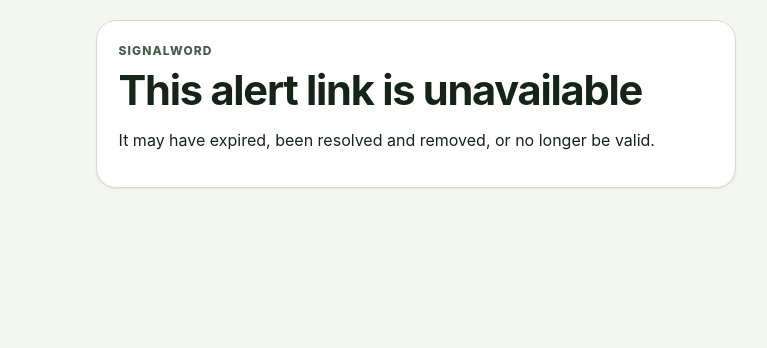
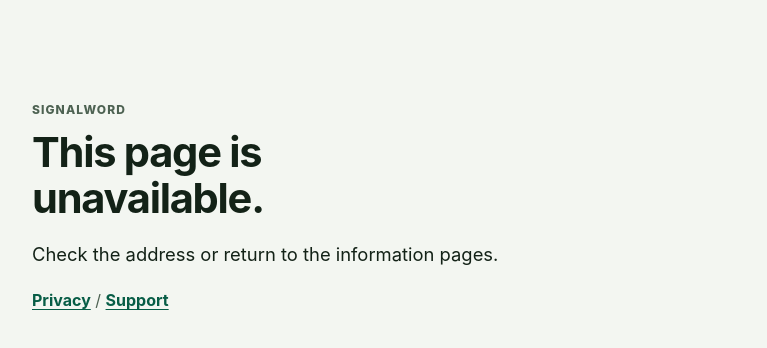
Before and after one commit to HaleyyT/SignalWord, a React (Vite) app in the folder apps/viewer/: page / in a window 1280 px wide. Shown: the top 348 px of the page, without its empty margins (224-991 px from the left). Built offline with nearby package versions, Linux system fonts and the light colour scheme.

Commit message:
Add privacy and support information pages

```diff
--- a/apps/viewer/index.html
+++ b/apps/viewer/index.html
@@ -4,7 +4,8 @@
     <meta charset="UTF-8" />
     <meta name="viewport" content="width=device-width, initial-scale=1.0" />
     <meta name="referrer" content="no-referrer" />
-    <title>SignalWord alert</title>
+    <meta name="description" content="SignalWord privacy, support, and trusted-contact alert information." />
+    <title>SignalWord</title>
   </head>
   <body>
     <div id="root"></div>
--- a/apps/viewer/src/main.tsx
+++ b/apps/viewer/src/main.tsx
@@ -1,6 +1,10 @@
 import { StrictMode } from 'react'
 import { createRoot } from 'react-dom/client'
 import { ViewerApp } from './viewer/ViewerApp'
+import { PrivacyPage } from './pages/PrivacyPage'
+import { SupportPage } from './pages/SupportPage'
+import { UnavailablePage } from './pages/UnavailablePage'
+import { pageForPath } from './pages/route'
 import './styles.css'
 
 const root = document.getElementById('root')
@@ -9,8 +13,13 @@
   throw new Error('Viewer root is missing.')
 }
 
-createRoot(root).render(
-  <StrictMode>
-    <ViewerApp />
-  </StrictMode>,
-)
+const page = pageForPath(window.location.pathname)
+const content = page === 'event'
+  ? <ViewerApp />
+  : page === 'privacy'
+    ? <PrivacyPage />
+    : page === 'support'
+      ? <SupportPage />
+      : <UnavailablePage />
+
+createRoot(root).render(<StrictMode>{content}</StrictMode>)
--- /dev/null
+++ b/apps/viewer/src/pages/PrivacyPage.tsx
@@ -0,0 +1,36 @@
+export function PrivacyPage() {
+  return (
+    <main className="information-shell">
+      <header className="information-header">
+        <a href="/" className="wordmark">SignalWord</a>
+        <a href="/support">Support</a>
+      </header>
+      <article className="information-content">
+        <p className="eyebrow">Privacy</p>
+        <h1>Your private phrase stays with iOS.</h1>
+        <p className="lede">SignalWord is designed to notify one confirmed trusted contact. It is not an emergency-dispatch service.</p>
+
+        <section>
+          <h2>What SignalWord does not collect</h2>
+          <p>SignalWord does not receive, store, log, or upload your Vocal Shortcut phrase, its audio, or ordinary ambient audio.</p>
+        </section>
+        <section>
+          <h2>What an alert can include</h2>
+          <p>After an alert, SignalWord may process your chosen display name, encrypted trusted-contact destination, alert status, and the latest available location with its timestamp and accuracy.</p>
+        </section>
+        <section>
+          <h2>Retention</h2>
+          <p>Location samples are scheduled for deletion 24 hours after resolution or expiry. Redacted delivery diagnostics are retained for no more than seven days.</p>
+        </section>
+        <section>
+          <h2>Links and recipients</h2>
+          <p>A contact viewer link is high-entropy, time-limited, and revocable. It is scoped to one event. SignalWord does not automatically contact police or emergency services.</p>
+        </section>
+        <section>
+          <h2>Delete your data</h2>
+          <p>When the in-app deletion flow is available, it revokes viewer links, removes server data, clears local storage, and signs out the device identity. Until then, do not rely on this page as a deletion request mechanism.</p>
+        </section>
+      </article>
+    </main>
+  )
+}
--- /dev/null
+++ b/apps/viewer/src/pages/SupportPage.tsx
@@ -0,0 +1,34 @@
+export function SupportPage() {
+  return (
+    <main className="information-shell">
+      <header className="information-header">
+        <a href="/" className="wordmark">SignalWord</a>
+        <a href="/privacy">Privacy</a>
+      </header>
+      <article className="information-content">
+        <p className="eyebrow">Support</p>
+        <h1>Use a safe route to get help.</h1>
+        <p className="lede">SignalWord helps notify a trusted contact. It does not dispatch emergency services or guarantee delivery.</p>
+
+        <section>
+          <h2>If you believe someone is in immediate danger</h2>
+          <p>Contact the appropriate local emergency service. Do not wait for an alert link or location update.</p>
+        </section>
+        <section>
+          <h2>Before relying on SignalWord</h2>
+          <p>Complete the two locked-device tests, confirm your trusted contact, and verify the readiness screen. Delivery requires a network connection and can fail.</p>
+        </section>
+        <section>
+          <h2>Report a product problem</h2>
+          <p>For non-urgent product support, open a GitHub issue without including phrases, contact destinations, viewer links, tokens, precise coordinates, or account credentials.</p>
+          <a href="https://github.com/HaleyyT/SignalWord/issues/new" rel="noreferrer" target="_blank">Open the SignalWord issue tracker</a>
+        </section>
+        <section>
+          <h2>Report a security concern</h2>
+          <p>Do not publish suspected data exposure or credentials in an issue. Follow the private reporting guidance in the project security policy.</p>
+          <a href="https://github.com/HaleyyT/SignalWord/blob/main/SECURITY.md" rel="noreferrer" target="_blank">Read the security policy</a>
+        </section>
+      </article>
+    </main>
+  )
+}
--- /dev/null
+++ b/apps/viewer/src/pages/UnavailablePage.tsx
@@ -0,0 +1,12 @@
+export function UnavailablePage() {
+  return (
+    <main className="information-shell">
+      <article className="information-content">
+        <p className="eyebrow">SignalWord</p>
+        <h1>This page is unavailable.</h1>
+        <p className="lede">Check the address or return to the information pages.</p>
+        <p><a href="/privacy">Privacy</a> <span aria-hidden="true">/</span> <a href="/support">Support</a></p>
+      </article>
+    </main>
+  )
+}
--- /dev/null
+++ b/apps/viewer/src/pages/route.ts
@@ -0,0 +1,8 @@
+export type PublicPage = 'event' | 'privacy' | 'support' | 'unavailable'
+
+export function pageForPath(pathname: string): PublicPage {
+  if (pathname === '/privacy') return 'privacy'
+  if (pathname === '/support') return 'support'
+  if (pathname.startsWith('/events/')) return 'event'
+  return 'unavailable'
+}
--- a/apps/viewer/src/styles.css
+++ b/apps/viewer/src/styles.css
@@ -1,30 +1,44 @@
 :root {
-  color: #152419;
-  background: #f4f6f0;
+  color: #132217;
+  background: #f3f6f1;
+  --surface: #ffffff;
+  --border: #d3ddd2;
+  --muted: #4d6252;
+  --accent: #075d46;
+  --accent-strong: #064536;
   font-family: Inter, ui-sans-serif, system-ui, -apple-system, BlinkMacSystemFont, "Segoe UI", sans-serif;
   font-synthesis: none;
 }
 
 * { box-sizing: border-box; }
 body { margin: 0; min-width: 320px; }
-a { color: #075d46; font-weight: 700; }
+a { color: var(--accent); font-weight: 720; text-underline-offset: .2em; }
+a:focus-visible { outline: 3px solid #a8d8bd; outline-offset: 3px; }
 .viewer-shell { display: grid; gap: 1rem; margin: 0 auto; max-width: 42rem; padding: max(1.25rem, env(safe-area-inset-top)) 1rem 2rem; }
-.card { background: #fff; border: 1px solid #d7ddd2; border-radius: 1.25rem; box-shadow: 0 1px 2px rgb(13 39 27 / 8%); padding: 1.35rem; }
-.eyebrow { color: #455d4d; font-size: .75rem; font-weight: 800; letter-spacing: .09em; margin: 0; text-transform: uppercase; }
+.card { background: var(--surface); border: 1px solid var(--border); border-radius: 1rem; box-shadow: 0 1px 2px rgb(13 39 27 / 8%); padding: 1.35rem; }
+.eyebrow { color: var(--muted); font-size: .75rem; font-weight: 800; letter-spacing: .09em; margin: 0; text-transform: uppercase; }
 h1, h2 { letter-spacing: -.03em; line-height: 1.1; }
 h1 { font-size: clamp(1.8rem, 7vw, 2.6rem); margin: .65rem 0; }
 h2 { font-size: 1.25rem; margin-top: 0; }
-.timestamp { color: #526457; font-size: .92rem; }
+.timestamp { color: var(--muted); font-size: .92rem; }
 .state, .freshness { border-radius: 999px; display: inline-block; font-size: .9rem; font-weight: 700; padding: .35rem .65rem; }
 .state-active, .freshness-live { background: #d9f5e4; color: #075d46; }
 .state-resolved { background: #e7ece7; color: #344538; }
 .freshness-recent { background: #fff0c9; color: #755706; }
 .freshness-stale, .freshness-unavailable { background: #ffe2dc; color: #912f1c; }
-.guidance { border-left: .4rem solid #075d46; }
+.guidance { border-left: .4rem solid var(--accent); }
 .refresh-warning { background: #fff0c9; border-radius: .5rem; color: #755706; font-weight: 700; padding: .65rem; }
+.information-shell { margin: 0 auto; max-width: 50rem; padding: max(1.25rem, env(safe-area-inset-top)) 1rem 3rem; }
+.information-header { align-items: center; display: flex; justify-content: space-between; min-height: 3rem; }
+.wordmark { color: inherit; font-size: 1.05rem; font-weight: 800; text-decoration: none; }
+.information-content { margin-top: clamp(2rem, 9vw, 5rem); max-width: 42rem; }
+.information-content h1 { margin-bottom: 1rem; max-width: 13ch; }
+.information-content h2 { margin: 2.4rem 0 .55rem; }
+.information-content p { color: var(--muted); line-height: 1.65; max-width: 66ch; }
+.information-content .lede { color: inherit; font-size: 1.15rem; line-height: 1.55; }
 @media (prefers-color-scheme: dark) {
-  :root { background: #111b13; color: #ecf1e9; }
-  .card { background: #19251b; border-color: #344738; }
-  .eyebrow, .timestamp { color: #bdcdbd; }
+  :root { --surface: #19251b; --border: #344738; --muted: #bdcdbd; --accent: #8ce6b3; --accent-strong: #b8f2ce; background: #111b13; color: #ecf1e9; }
+  .card { background: var(--surface); border-color: var(--border); }
+  .eyebrow, .timestamp { color: var(--muted); }
   a { color: #8ce6b3; }
 }
--- a/apps/viewer/src/viewer/ViewerApp.tsx
+++ b/apps/viewer/src/viewer/ViewerApp.tsx
@@ -49,7 +49,7 @@
     <main className="viewer-shell">
       <section className="card" aria-labelledby="alert-title">
         {state.status === 'error' && <p className="refresh-warning" role="status">The information shown may not be current. Retrying…</p>}
-        <p className="eyebrow">{event.kind === 'test' ? 'TEST — no emergency reported' : 'SIGNALWORD ALERT'}</p>
+        <p className="eyebrow">{event.kind === 'test' ? 'TEST - no emergency reported' : 'SIGNALWORD ALERT'}</p>
         <h1 id="alert-title">{event.displayName} {event.state === 'resolved' ? 'marked themselves safe' : 'sent an alert'}</h1>
         <p className="timestamp">Sent {formatTime(event.triggeredAt)}</p>
         <p className={`state state-${event.state}`}>{event.state === 'active' ? 'Alert active' : event.state}</p>
```
Also changed, not shown: 1 other file (tests, documents, lock files or other folders).
